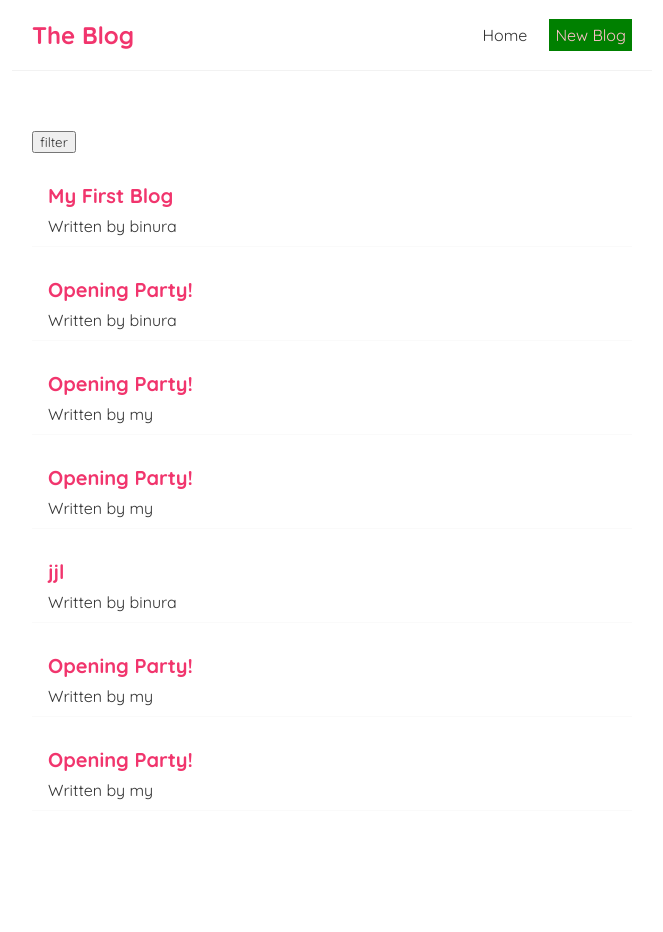
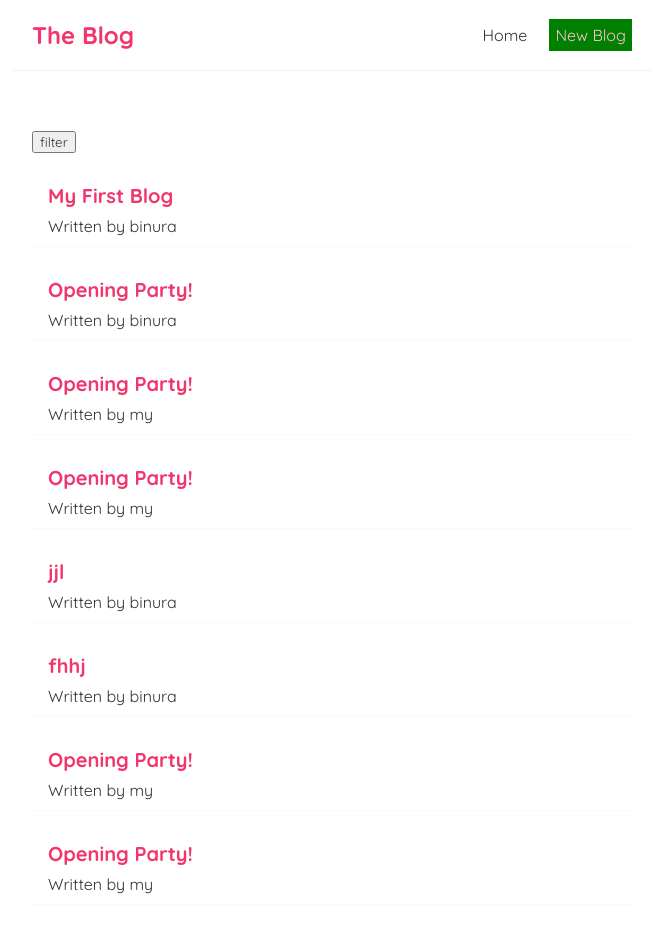
Before and after one commit to Binuraowin/react-tutorial, a React (Create React App) app in the folder react-tutorial/: page / in a window 1280 px wide. Shown: the top 932 px of the page, without its empty margins (308-971 px from the left). Before the commit the page ends 891 px from the top, so only its background shows below. Built offline with nearby package versions, Linux system fonts and the light colour scheme; data requests are answered from the project's data file.

Commit message:
redirect

```diff
--- a/react-tutorial/data/db.json
+++ b/react-tutorial/data/db.json
@@ -29,6 +29,12 @@
       "body": "jiiiiiii",
       "author": "binura",
       "id": 3
+    },
+    {
+      "title": "fhhj",
+      "body": "ttttttttttttttttttttttttttttttttttttttttttttgf         fffffffffffffffhjkh           kjkjjjjjjjjjjjjjjjjjjjdd        dtdhghhjjjjjjjjjjjjjjjjjjjjjjjjjjjjjjjjjjjjjjjjjjjjjjjjjjjjjjjjjjjjjjjjjjjjjjjjjjjjjjjjjjjjj",
+      "author": "binura",
+      "id": 4
     }
   ]
 }
--- a/react-tutorial/src/Create.js
+++ b/react-tutorial/src/Create.js
@@ -1,9 +1,11 @@
 import { useState } from "react";
+import { useHistory } from "react-router-dom";
 
 const Create = () => {
     const [title, setTitle] = useState('');
     const [body, setBody] = useState('');
     const [author, setAuthor] = useState('binura');
+    const history = useHistory();
 
     const handleSubmit = (e) => {
         e.preventDefault();
@@ -15,6 +17,7 @@ const Create = () => {
             body: JSON.stringify(blog)
         }).then(() => {
             console.log('new blog added');
+            history.push('/');
         })
     }
 
```
